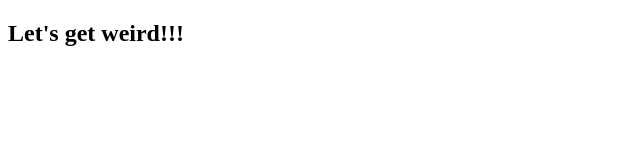
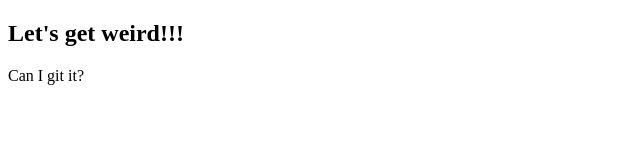
Before and after one commit to fullthom/rupaul, a plain HTML site: page www/index.html in a window 1280 px wide. Shown: the full height of the page, 0-640 px from the left. Drawn offline with Linux system fonts and the light colour scheme.

```diff
--- a/www/index.html
+++ b/www/index.html
@@ -5,5 +5,6 @@
   </head>
   <body>
     <h2>Let's get weird!!!</h2>
+    <p>Can I git it?</p>
   </body>
 </html>
```
